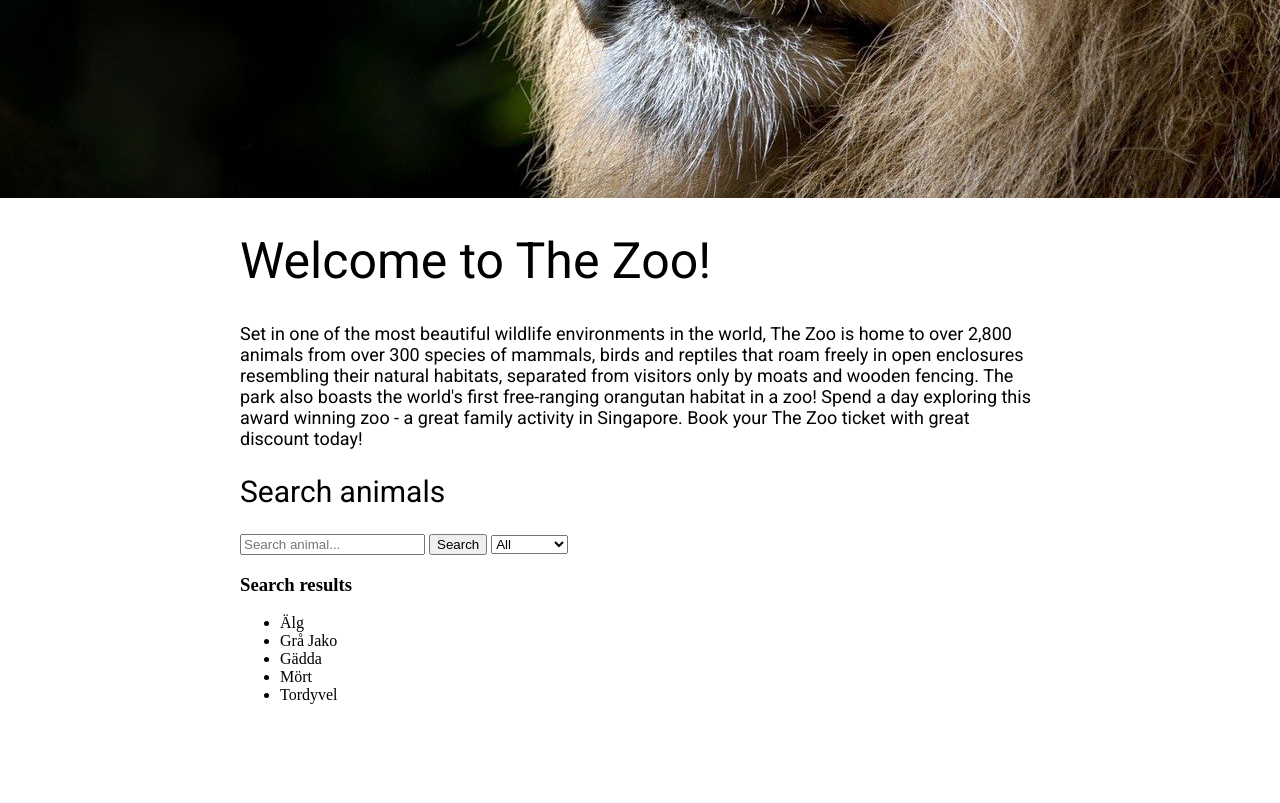
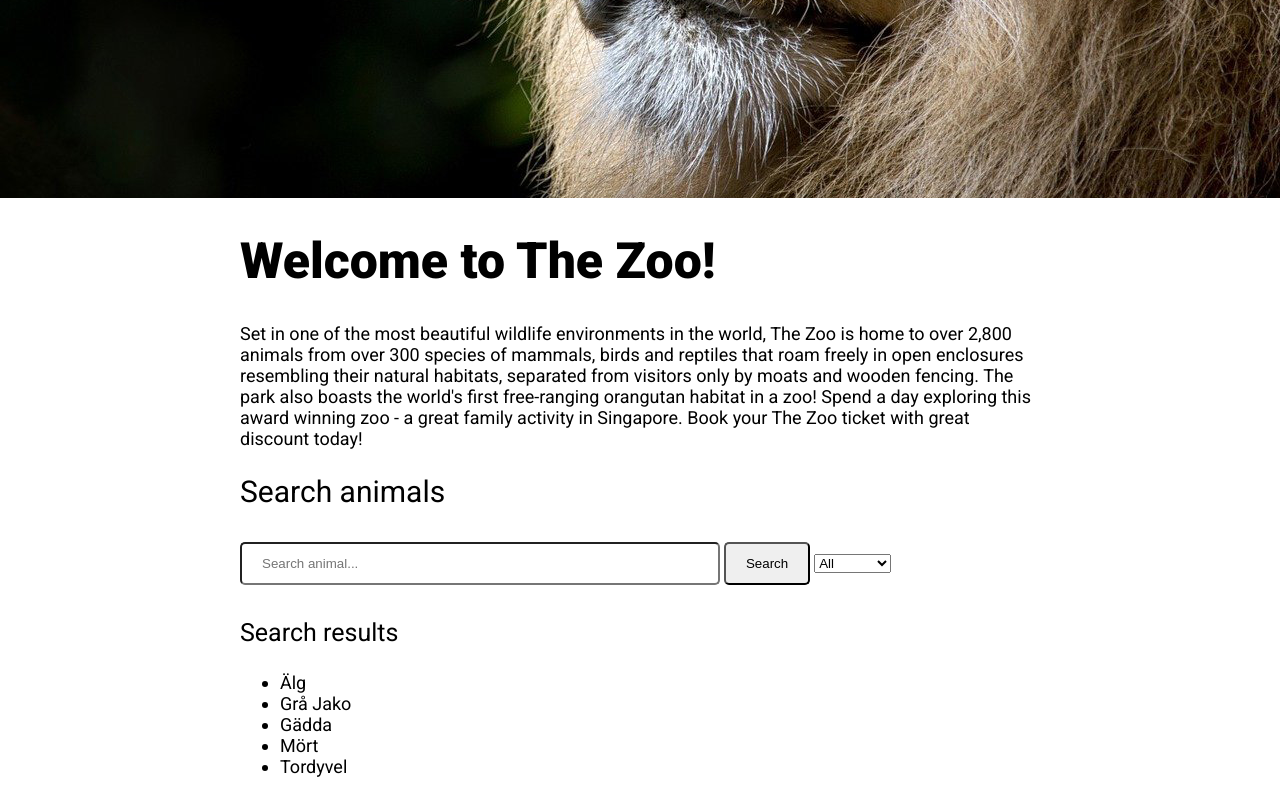
Before and after one commit to backpackliife/Zoo, a PHP site: page / in a window 1280 px wide; the page is wider, and only the part inside the window is pictured. Shown: the part 606-1409 px from the top of that part. Before the commit the page ends 1310 px from the top of that part, so only its background shows below. Run offline with PHP 8.4, Linux system fonts and the light colour scheme; data comes from the database, SQL or seed files in the repository.

Commit message:
Design changes

```diff
--- a/style.css
+++ b/style.css
@@ -4,6 +4,7 @@ header {
 body {
   display: flex;
   flex-direction: column;
+  font-family: "Roboto", sans-serif;
   align-items: center;
 }
 
@@ -11,19 +12,40 @@ main {
   max-width: 800px;
 }
 
+/* TEXT DESIGN */
+
 h1 {
-  font-family: "Roboto", sans-serif;
   font-size: 50px;
-  font-weight: 500;
+  font-weight: 1000;
 }
 
 h2 {
-  font-family: "Roboto", sans-serif;
   font-size: 30px;
   font-weight: 400;
 }
 
+h3 {
+  font-size: 25px;
+  font-weight: 400;
+}
+
 p {
-  font-family: "Roboto", sans-serif;
   font-size: 18px;
 }
+
+ul {
+  font-size: 18px;
+}
+
+/* INPUT EDIT */
+
+input {
+  padding: 12px 20px;
+  margin: 8px 0;
+  box-sizing: border-box;
+  border-radius: 5px;
+}
+
+input[type="text"] {
+  width: 60%;
+}
```
